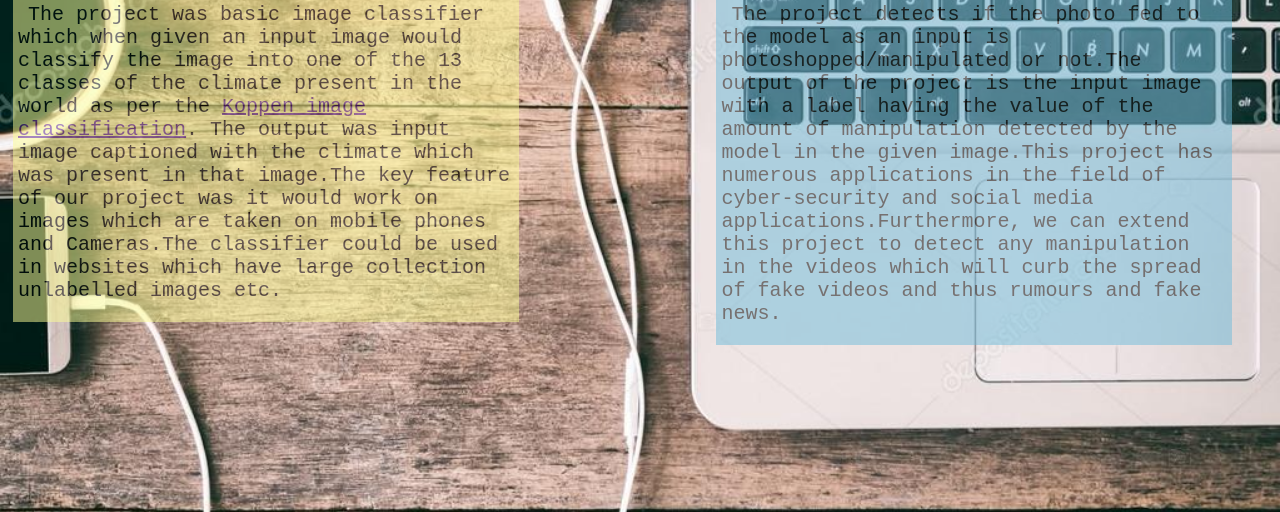
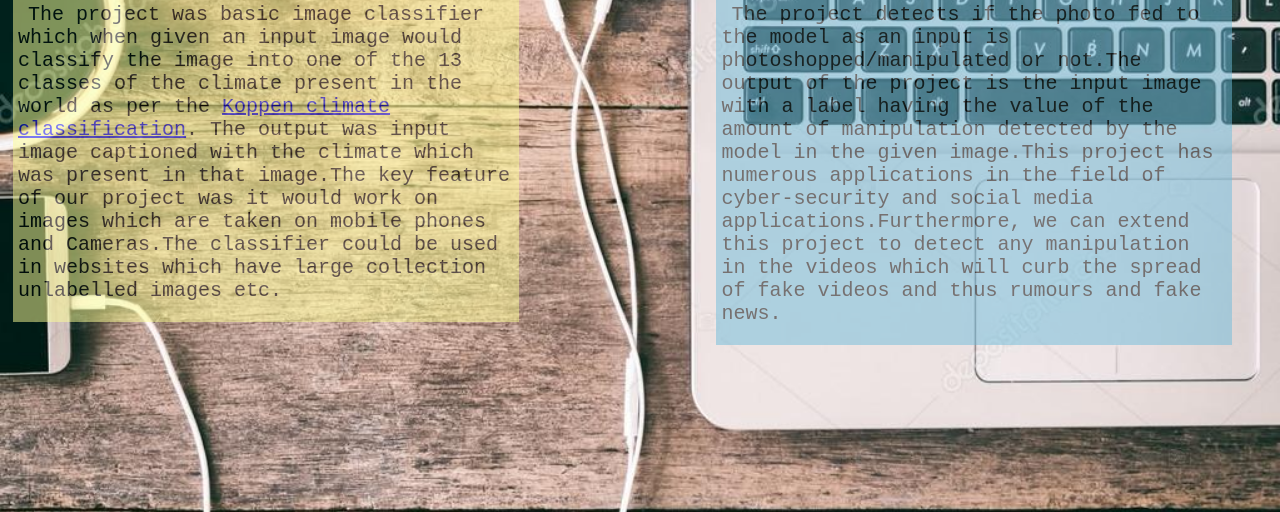
Before and after one commit to JT-18/IAWP_Project, a plain HTML site: page Project.html in a window 1280 px wide. Shown: the part 288-800 px from the top of the page. Drawn offline with Linux system fonts and the light colour scheme.

Commit message:
Update Project.html

```diff
--- a/Project.html
+++ b/Project.html
@@ -90,7 +90,7 @@
 <div id="Title"><h1 id="Heading">My Projects</h1></div>
 <div id ="P1">
 	<h2 style="text-align: center;">Climate Classifier</h2>
-	<p style="text-indent: 10px;margin-left: 5px">The project was basic image classifier which when given an input image would classify the image into one of the 13 classes of the climate present in the world as per the <a href="">Koppen image classification</a>. The output was input image captioned with the climate which was present in that image.The key feature of our project was it would work on images which are taken on mobile phones and Cameras.The classifier could be used in websites which have large collection unlabelled images etc.</p>
+	<p style="text-indent: 10px;margin-left: 5px">The project was basic image classifier which when given an input image would classify the image into one of the 13 classes of the climate present in the world as per the <a href="https://en.wikipedia.org/wiki/K%C3%B6ppen_climate_classification">Koppen climate classification</a>. The output was input image captioned with the climate which was present in that image.The key feature of our project was it would work on images which are taken on mobile phones and Cameras.The classifier could be used in websites which have large collection unlabelled images etc.</p>
 </div>
 
 <div id="P2">
```
